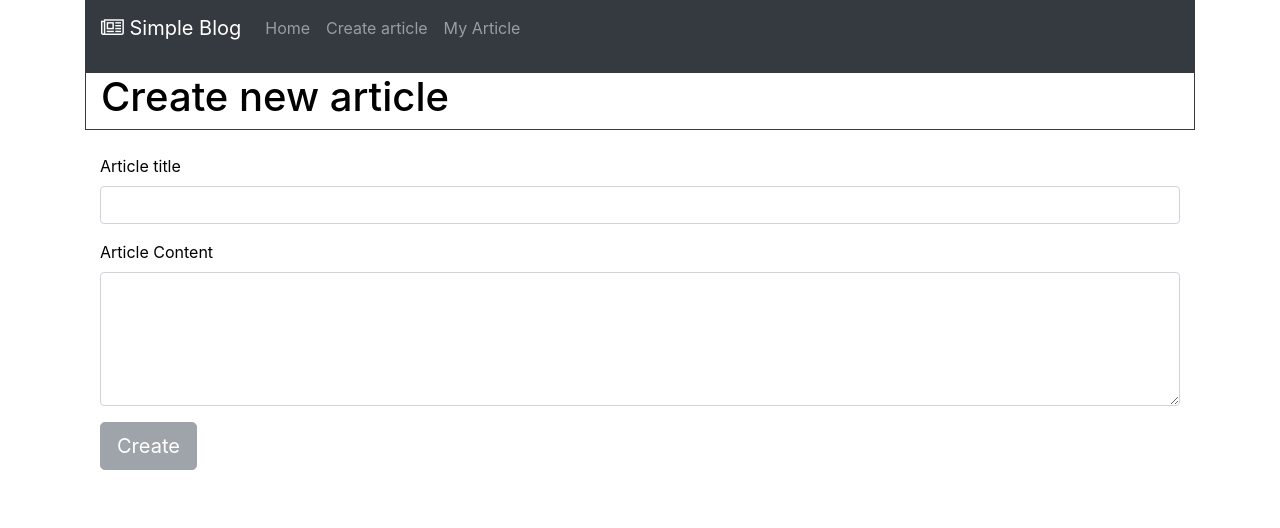
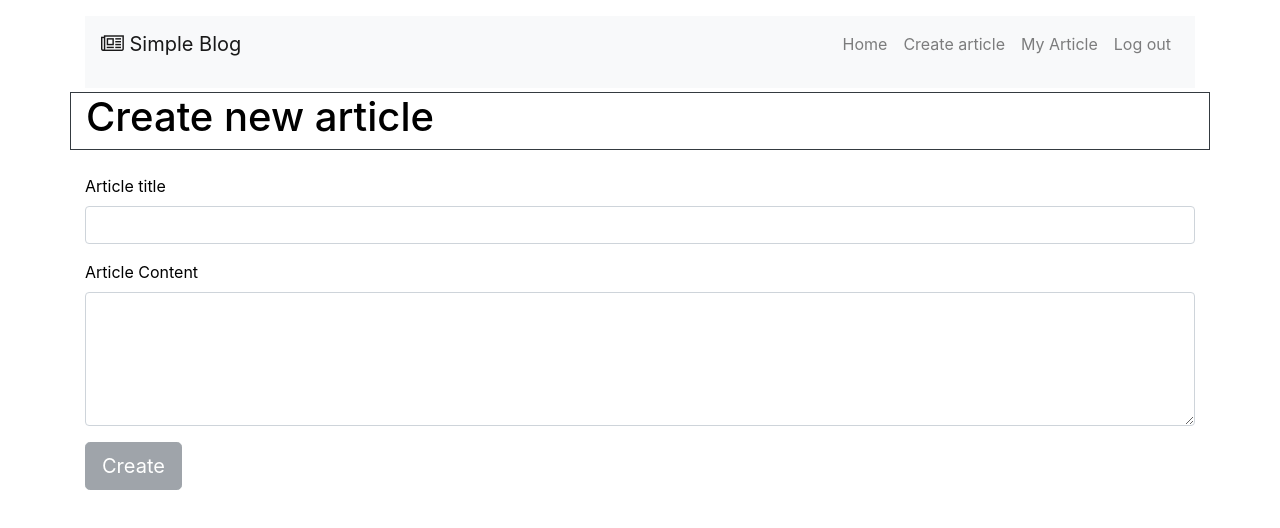
Before and after one commit to akbariyansyah/simple-blog-fe, a React (Create React App) app: page /article/1/create in a window 1280 px wide. Shown: the top 528 px of the page. Built offline with nearby package versions, Linux system fonts and the light colour scheme.

Commit message:
-added new ilustration

```diff
--- a/src/App.css
+++ b/src/App.css
@@ -10,7 +10,10 @@ body {
 
 }
 #jumbotron {
-  margin-top: 40px;
+  background: url(../src/assets/images/typewriter.svg);
+  background-size: 700px;
+  background-repeat: no-repeat;
+  background-position: right;
   color: #343A40;
-  border-radius: 20px;
+  height: 560px;
 }
--- a/src/components/pages/home/Header.js
+++ b/src/components/pages/home/Header.js
@@ -2,16 +2,25 @@ import React from 'react'
 import '../../../App.css'
 function header() {
     return (
+        // <div className="container">
         <div className="row">
             <div className="col-lg-12">
                 <div class="jumbotron jumbotron-fluid" id="jumbotron">
-                    <div class="container">
+                    {/* <div class="container"> */}
                         <h1 class="display-4">Welcome to simple blog</h1>
                         <p class="lead">This is a modified jumbotron that occupies the entire horizontal space of its parent.</p>
-                    </div>
+                    {/* </div> */}
                 </div>
             </div>
+            <div className="col-lg-12">
+            <div class="container">
+                        <p class="lead">
+                        Lorem Ipsum is simply dummy text of the printing and typesetting industry. Lorem Ipsum has been the industry's standard dummy text ever since the 1500s, when an unknown printer took a galley of type and scrambled it to make a type specimen book. It has survived not only five centuries, but also the leap into electronic typesetting, remaining essentially unchanged. It was popularised in the 1960s with the release of Letraset sheets containing Lorem Ipsum passages, and more recently with desktop publishing software like Aldus PageMaker including versions of Lorem Ipsu
+                        </p>
+                    </div>
+            </div>
         </div >
+        // </div>
 
     )
 }
--- a/src/components/pages/home/Nav.js
+++ b/src/components/pages/home/Nav.js
@@ -3,13 +3,14 @@ import { Link } from 'react-router-dom'
 import '../../../App.css'
 function Nav(match) {
     return (
-        <nav class="navbar navbar-expand-lg navbar-dark bg-dark">
+        <div className="container">
+        <nav class="navbar mt-3 mb-1 navbar-expand-lg navbar-light bg-light">
             <p class="navbar-brand"><i class="fa fa-newspaper-o" aria-hidden="true"></i> Simple Blog </p>
             <button class="navbar-toggler" type="button" data-toggle="collapse" data-target="#navbarNav" aria-controls="navbarNav" aria-expanded="false" aria-label="Toggle navigation">
                 <span class="navbar-toggler-icon"></span>
             </button>
             <div class="collapse navbar-collapse" id="navbarNav">
-                <ul class="navbar-nav">
+                <ul class="navbar-nav ml-auto">
                     <li class="nav-item active">
                         <Link to={`/article/${match.id}`}>
                             <p class="nav-link">Home</p>
@@ -25,10 +26,16 @@ function Nav(match) {
                             <p class="nav-link">My Article</p>
                         </Link>
                     </li>
+                    <li class="nav-item">
+                        <Link to={`/article/${match.id}/myarticles`}>
+                            <p class="nav-link">Log out</p>
+                        </Link>
+                    </li>
 
                 </ul>
             </div>
         </nav>
+        </div>
     )
 }
 export default Nav
--- a/src/redux/reducers/ArticleReducers.js
+++ b/src/redux/reducers/ArticleReducers.js
@@ -14,8 +14,7 @@ const initialState = {
     articles: []
 }
 const reducer = (state = initialState, action) => {
-    console.log(state.user.email)
-    console.log(state.user.password)
+
     switch (action.type) {
         case "GETARTICLES":
             return { ...state, articles: action.data };
@@ -50,6 +49,7 @@ const reducer = (state = initialState, action) => {
         case "DELETEARTICLE":
             deleteArticle(action.data)
         case "LOGIN":
+
             return {
                 ...state,
                 user: {
--- a/src/routes/Main.js
+++ b/src/routes/Main.js
@@ -7,7 +7,7 @@ import CreateArticleContainer from '../components/container/CreateArticleContain
 import DetailArticle from '../components/pages/article/DetailArticle'
 function Main(match) {
     return (
-            <div className="container">
+            <div>
                 <Router>
                 <Nav id={match.match.params.id} />
                     <Switch>
```
Also changed, not shown: src/assets/images/typewriter.svg (added), src/assets/images/welcome.svg (added).
